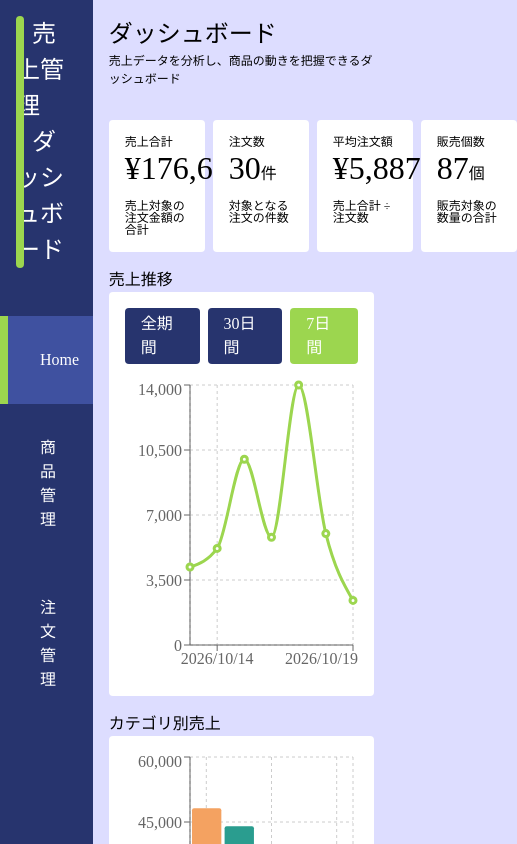
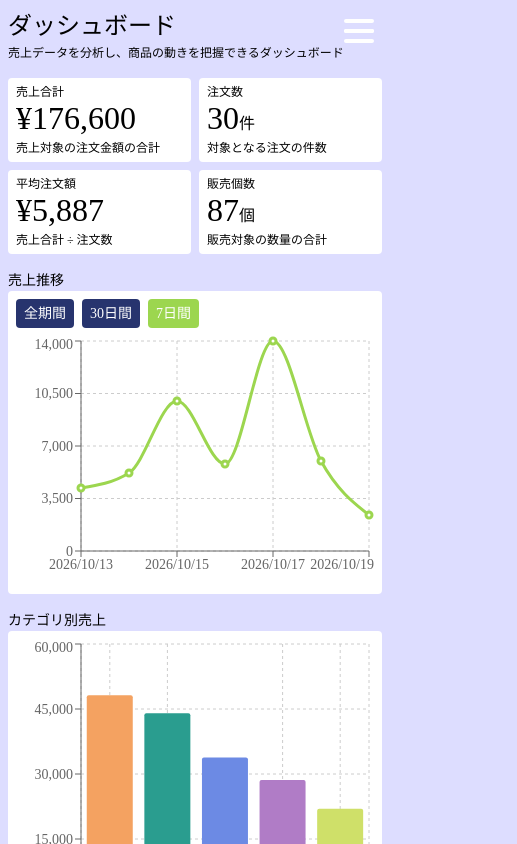
Before and after one commit to kakiikada/demo_dashboard, a React (Vite) app: page / in a window 390 px wide. Shown: the top 844 px of the page, 517 px wide, since content can reach past the window. Built offline with nearby package versions, Linux system fonts and the light colour scheme.

Commit message:
レスポンシブ調整（レイアウト）

```diff
--- a/src/App.tsx
+++ b/src/App.tsx
@@ -7,19 +7,32 @@ import Products from './components/page/Products.tsx'
 import Orders from './components/page/Orders.tsx'
 import './styles/App.css'
 
+import HamburgerButton from "./components/common/HamburgerButton.tsx";
+import  "./components/common/HamburgerButton.css";
+
 type Page = "dashboard" | "products" | "orders";
 
 function App() {
   const [activePage, setActivePage] =
     useState<Page>("dashboard");
+      const [isOpen, setIsOpen] = useState(false);
   return (
     <>
+    <div className="sidebar-icon">
+      <HamburgerButton
+          isOpen={isOpen}
+          onClick={() => {
+            setIsOpen(!isOpen);
+          }}
+      />
+    </div>
     <main>
       <div className="layout">
-        <div className="layout_left">
+        <div className={`layout_left ${isOpen ? "active" : ""}`}>
           <Sidebar
             activePage={activePage}
             setActivePage={setActivePage}
+            setIsOpen={setIsOpen}
           />
         </div>
         <div className="layout_right">
--- /dev/null
+++ b/src/components/common/HamburgerButton.css
@@ -0,0 +1,74 @@
+/* ハンバーガーアイコン */
+.sidebar-icon {
+    display: none;
+    z-index: 10000;
+    @media screen and (max-width: 959px) {
+        position: fixed;
+        top: 1rem;
+        right: 1rem;
+        height: 2rem;
+        width: 2rem;
+        display: block;
+    }
+    .hamburgerButton {
+        top: 0rem;
+        right: 0rem;
+        width: 1.875rem;
+        z-index: 10002;
+        cursor: pointer;
+        position: absolute;
+        aspect-ratio: 1 / 1;
+        .hamburgerButton_navIcon1, .hamburgerButton_navIcon2{
+            top: 0.8125rem;
+            height: 0.25rem;
+            width: 1.875rem;
+            transition: .3s;
+            border-radius: 0.125rem;
+            position: absolute;
+            background-color: #fff;
+        }
+        .hamburgerButton_navIcon1{
+            transform: rotate(0deg);
+            animation: menuIcon-out .3s ease-out forwards;
+            box-shadow: 0 0.625rem 0 #fff, 0 -0.625rem 0 #fff;
+
+        }
+        &.active .hamburgerButton_navIcon1 {
+            transform: rotate(45deg);
+            animation: menuIcon-in .3s ease-out forwards;
+        }
+        &.active .hamburgerButton_navIcon2 {
+            transform: rotate(-45deg);
+            transition-delay: .1s;
+        }
+    }
+}
+/* アイコン開閉 */
+@keyframes menuIcon-in {
+    0% {
+        transform: rotate(0deg);
+        box-shadow: 0 0.625rem 0 #fff, 0 -0.625rem 0 #fff;
+    }
+    50% {
+        transform: rotate(0deg);
+        box-shadow: 0 0 0 #fff, 0 0 0 #fff;
+    }
+    100% {
+        transform: rotate(45deg);
+        box-shadow: 0 0 0 #fff, 0 0 0 #fff;
+    }
+}
+@keyframes menuIcon-out {
+    0% {
+        transform: rotate(45deg);
+        box-shadow: 0 0 0 #fff, 0 0 0 #fff;
+    }
+    50% {
+        transform: rotate(0deg);
+        box-shadow: 0 0 0 #fff, 0 0 0 #fff;
+    }
+    100% {
+        transform: rotate(0deg);
+        box-shadow: 0 0.625rem 0 #fff, 0 -0.625rem 0 #fff;
+    }
+}
--- /dev/null
+++ b/src/components/common/HamburgerButton.tsx
@@ -0,0 +1,14 @@
+type HamburgerButtonProps = {
+  isOpen: boolean;
+  onClick: () => void;
+};
+
+export default function HamburgerButton({ isOpen, onClick, }: HamburgerButtonProps) {
+  console.log("HamburgerButton render", isOpen);
+  return(
+    <div className={`hamburgerButton ${isOpen ? "active" : ""}`} onClick={onClick}>
+      <span className="hamburgerButton_navIcon1"></span>
+      <span className="hamburgerButton_navIcon2"></span>
+    </div>
+  )
+}
--- a/src/components/layout/Sidebar.tsx
+++ b/src/components/layout/Sidebar.tsx
@@ -5,21 +5,43 @@ type Page = "dashboard" | "products" | "orders";
 type SidebarProps = {
   activePage: Page;
   setActivePage: (page: Page) => void;
+  setIsOpen: (isOpen: boolean) => void;
 };
 function Sidebar({
   activePage,
   setActivePage,
+  setIsOpen,
 }: SidebarProps) {
   return (
+    <>
       <nav className="sidebar">
-        <h1 className="sidebar_title">売上管理<span>ダッシュボード</span></h1>
+        <h1 className="sidebar_title">SalesBoard<span>Management System</span></h1>
         <ul className="sidebar_list">
-            <li><button className={activePage === "dashboard" ? "active" : ""} onClick={() => setActivePage("dashboard")}>Home</button></li>
-            <li><button className={activePage === "products" ? "active" : ""} onClick={() => setActivePage("products")}>商品管理</button></li>
-            <li><button className={activePage === "orders" ? "active" : ""} onClick={() => setActivePage("orders")}>注文管理</button></li>
+            <li><button
+              className={activePage === "dashboard" ? "active" : ""}
+              onClick={() =>{
+                setActivePage("dashboard");
+                setIsOpen(false);
+              }}>Home
+            </button></li>
+            <li><button
+              className={activePage === "products" ? "active" : ""}
+              onClick={() =>{
+                setActivePage("products");
+                setIsOpen(false);
+              }}>商品管理
+            </button></li>
+            <li><button
+              className={activePage === "orders" ? "active" : ""}
+              onClick={() =>{
+                setActivePage("orders");
+                setIsOpen(false);
+              }}>注文管理
+            </button></li>
             {/* <li>setting</li> */}
         </ul>
       </nav>
+      </>
   )
 }
 
--- a/src/components/page/Dashboard.tsx
+++ b/src/components/page/Dashboard.tsx
@@ -30,7 +30,6 @@ const totalQuantity = validOrders.reduce((total, order) => {
 function Dashboard() {
   return (
     <div className="dashboard">
-      <div>
       <ul className="dashboard_cardList">
         <li>
           <h2>売上合計</h2>
@@ -49,26 +48,27 @@ function Dashboard() {
           <p className="dashboard_cardList_data">{totalQuantity}<small>個</small></p>
           <p>販売対象の数量の合計</p></li>
       </ul>
-      </div>
-      <section className="space-s">
+      <div className="dashboard_contentLayout">
+        <section className="dashboard_contentLayout_content-1 space-m">
           <h2>売上推移</h2>
           <div className="defaultBox">
             <SalesChart />
           </div>
         </section>
-      <section className="space-s">
+        <section className="dashboard_contentLayout_content-2">
           <h2>カテゴリ別売上</h2>
           <div className="defaultBox">
             <CategorySalesChart />
           </div>
         </section>
-      <section className="space-s">
+        <section className="dashboard_contentLayout_content-3">
           <h2>注文ステータス</h2>
           <div className="defaultBox">
             <OrderStatusChart />
           </div>
         </section>
       </div>
+    </div>
   )
 }
 export default Dashboard;
--- a/src/components/parts/CategorySalesChart.tsx
+++ b/src/components/parts/CategorySalesChart.tsx
@@ -76,7 +76,7 @@ const categorySales = ordersData
           <Bar
             dataKey="sales"
             name="売上"
-            barSize={50}
+
             radius={[2, 2, 0, 0]}
           >
             {categorySales.map((item) => (
--- a/src/components/parts/OrderStatusChart.tsx
+++ b/src/components/parts/OrderStatusChart.tsx
@@ -95,7 +95,7 @@ function OrderStatusChartChart() {
                   }
                   fontSize={14}
                 >
-                {`${name} ${percentage}%`}
+                {`${percentage}%`}
                 </text>
               );
             }}
--- a/src/components/parts/SalesChart.tsx
+++ b/src/components/parts/SalesChart.tsx
@@ -75,7 +75,7 @@ const salesByDate = ordersData
             7日間
         </button>
     </div>
-    <div className="space-s" style={{ width: "100%", height: 300 }}>
+    <div className="space-s" style={{ width: "100%", height: 250 }}>
       <ResponsiveContainer width="100%" height="100%">
         <LineChart data={filteredSalesData}>
           <CartesianGrid strokeDasharray="3 3" />
--- a/src/styles/App.css
+++ b/src/styles/App.css
@@ -1,13 +1,30 @@
 /* main */
 .layout {
   display: flex;
+  position: relative;
+  @media screen and (max-width: 1023px) {
+    display: block;
+  }
 }
 .layout_left {
   width: 25%;
   min-height: 100svh;
+  z-index: 1000;
+  @media screen and (max-width: 1023px) {
+    position: fixed;
+    width: 100%;
+    transform: translateX(-100%);
+    transition: .3s;
+    &.active {
+      transform: translateX(0%);
+    }
+  }
 }
 .layout_right {
   width: 80%;
+  @media screen and (max-width: 1023px) {
+    width: 100%;
+  }
 }
 .section {
   padding: var(--space_s);
@@ -63,6 +80,9 @@
 }
 /* sidebar */
 .sidebar {
+  z-index: 100;
+  position: relative;
+  transition: .3s;
   background-color: var(--color_main);
   color: var(--color_bg);
   min-height: 100svh;
@@ -70,23 +90,35 @@
   .sidebar_title {
     position: relative;
     font-size: 1.5rem;
-    padding: var(--space_s);
-    text-indent: 1rem;
+    padding: var(--space_m);
+    text-indent: 2.5rem;
+    @media screen and (max-width: 1023px) {
+      text-indent: 3.5rem;
+    }
     span {
-      display: inline-block;
+      display: block;
+      font-size: 0.875rem;
+      text-indent: 2.625rem;
+      @media screen and (max-width: 1023px) {
+        text-indent: 3.625rem;
+      }
     }
     &::before {
       content: '';
       position: absolute;
-      width: 0.5rem;
-      height: calc(100% - 2rem);
+      aspect-ratio: 1 /1;
+      width: 3rem;
       left: 1rem;
+      top: calc(50% - 1.375rem);
       border-radius: 0.25rem;
-      background-color: var(--color_accent);
+      background-color: var(--color_bg);
+      background-image: url(../../public/favicon.svg);
+      background-size: 90%;
+      background-position: center;
+      background-repeat: no-repeat;
     }
   }
   .sidebar_list {
-    margin-top: var(--space_m);
     li button {
       padding: var(--space_m);
       width: 100%;
@@ -109,17 +141,25 @@
     font-size: 0.75rem;
   }
 }
+
 /* ダッシュボード */
 .dashboard {
   .dashboard_cardList {
     display: flex;
     gap: 0.5rem;
+    flex-wrap: wrap;
+
     li {
       line-height: 1;
+      word-break: break-all;
       min-width: 6rem;
       padding: var(--space_s);
       background-color: var(--color_bg);
       border-radius: 0.25rem;
+      @media screen and (max-width: 1023px) {
+        width: calc(50% - 0.25rem);
+      }
+
       h2 {
         font-size: 0.75rem;
       }
@@ -133,6 +173,27 @@
       p {
         font-size: 0.75rem;
         margin-top: var(--space_s);
+      }
+    }
+  }
+  /* レイアウト */
+  .dashboard_contentLayout {
+    display: flex;
+    flex-wrap: wrap;
+    gap: 1rem;
+    .dashboard_contentLayout_content-1 {
+      width: 100%
+    }
+    .dashboard_contentLayout_content-2 {
+      width: calc(100% - 0.5rem - 22rem);
+      @media screen and (max-width: 1023px) {
+        width: 100%
+      }
+    }
+    .dashboard_contentLayout_content-3 {
+      width: calc(22rem - 0.5rem);
+      @media screen and (max-width: 1023px) {
+        width: 100%
       }
     }
   }
@@ -191,7 +252,19 @@
       }
     }
   }
-  .orders_tortal {
-    text-align: right;
+  .orders_sort {
+    display: flex;
+    align-items: end;
+    justify-content: space-between;
+    .orders_sort_tortal {
+      text-align: right;
+      .orders_sort_tortal_item {
+        display: flex;
+        align-items: center;
+        p {
+          flex-shrink: 0;
+        }
+      }
+    }
   }
 }
--- a/src/styles/index.css
+++ b/src/styles/index.css
@@ -13,6 +13,11 @@
   --space_m: 2rem;
   --space_l: 3rem;
   --shadow: 0.125rem 0.125rem 0.5rem 0 rgba(56, 73, 150, 0.25);
+  @media screen and (max-width: 1023px) {
+  --space_ss: 0.25rem;
+  --space_s: 0.5rem;
+  --space_m: 1rem;
+  }
 }
 
 /* SP最小 375、PC最小画面 1024、基準1440px */
@@ -26,6 +31,12 @@
 }
 html, body {
   background-color: var(--color_base);
+}
+body {
+  font-size: 1rem;
+  @media screen and (max-width: 1023px) {
+    font-size: 0.875rem;
+  }
 }
 input[type=text], input[type=number] {
   background-color: var(--color_bg);
```
Also changed, not shown: src/components/page/Orders.tsx (+10 -8 lines). Lines whose indentation alone changed are shown as unchanged.
